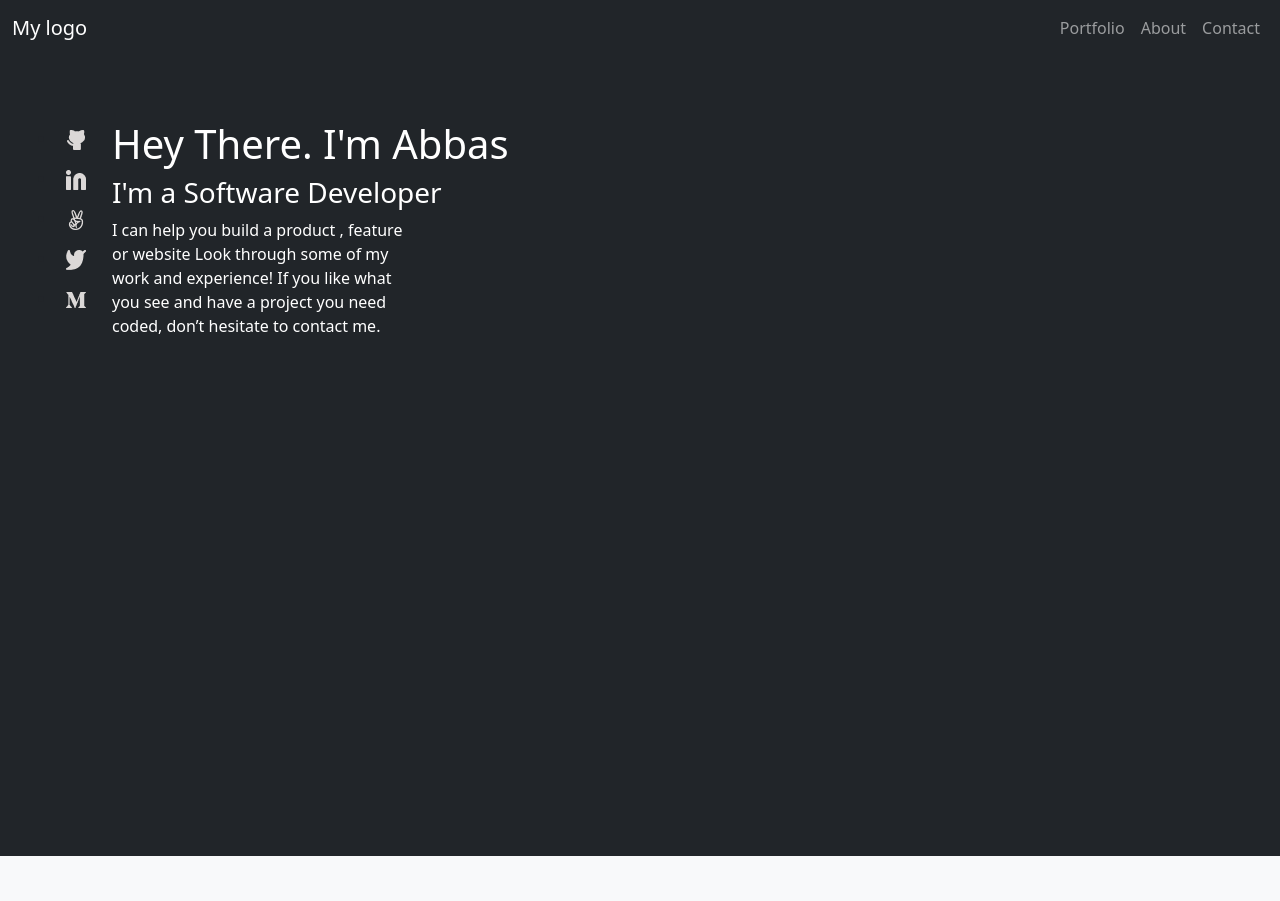
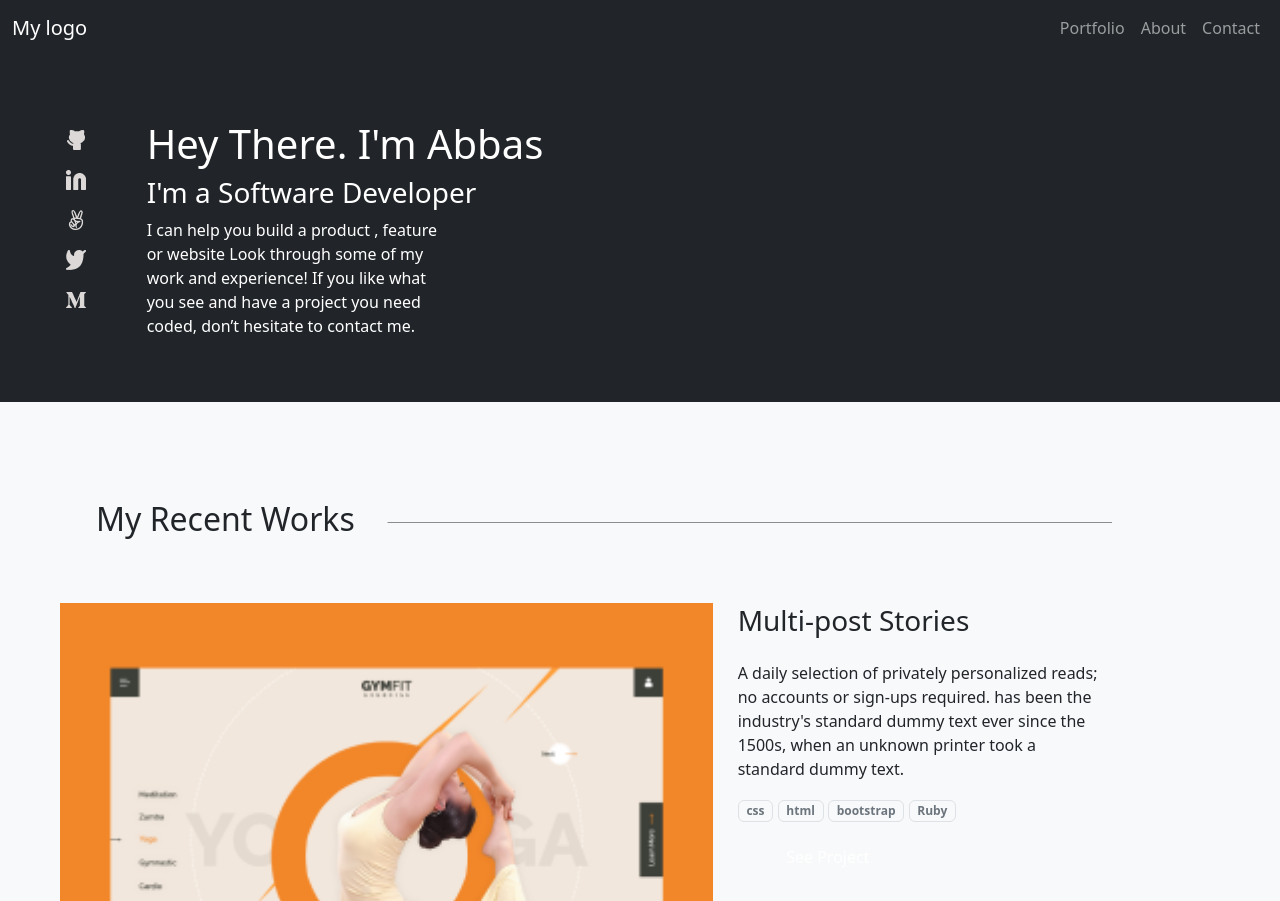
Before and after one commit to Yonashenok/portfolio, a website: page index.html in a window 1280 px wide. Shown: the top 901 px of the page. Drawn offline with nearby package versions, Linux system fonts and the light colour scheme.

Commit message:
fixed linter error

```diff
--- a/index.html
+++ b/index.html
@@ -42,10 +42,9 @@
       <section
         class="row container-fluid g-0 p-5 bg-dark bg-secondary"
         id="home"
-        style="height: 100vh"
       >
         <!-- social media section starts here -->
-        <ul class="col-sm-1 p-2 mt-2" style="width: 4rem">
+        <ul class="col-sm-1 p-2 mt-2">
           <li>
             <a href="#main">
               <img
@@ -128,37 +127,14 @@
               dummy text.
             </p>
             <p>
-              <span
-                class="badge bg-light text-secondary border"
-                style="padding: 0.5rem 2rem"
-              >
-                css
-              </span>
-              <span
-                class="badge bg-light text-secondary border"
-                style="padding: 0.5rem 2rem"
-              >
-                html
-              </span>
-              <span
-                class="badge bg-light text-secondary border"
-                style="padding: 0.5rem 2rem"
-              >
+              <span class="badge bg-light text-secondary border">css</span>
+              <span class="badge bg-light text-secondary border">html</span>
+              <span class="badge bg-light text-secondary border">
                 bootstrap
               </span>
-              <span
-                class="badge bg-light text-secondary border"
-                style="padding: 0.5rem 2rem"
-              >
-                Ruby
-              </span>
+              <span class="badge bg-light text-secondary border">Ruby</span>
             </p>
-            <button
-              class="btn w-50 text-white"
-              style="background-color: #f28729"
-            >
-              See Project
-            </button>
+            <button class="btn w-50 text-white">See Project</button>
           </div>
         </div>
         <div class="container">
```
